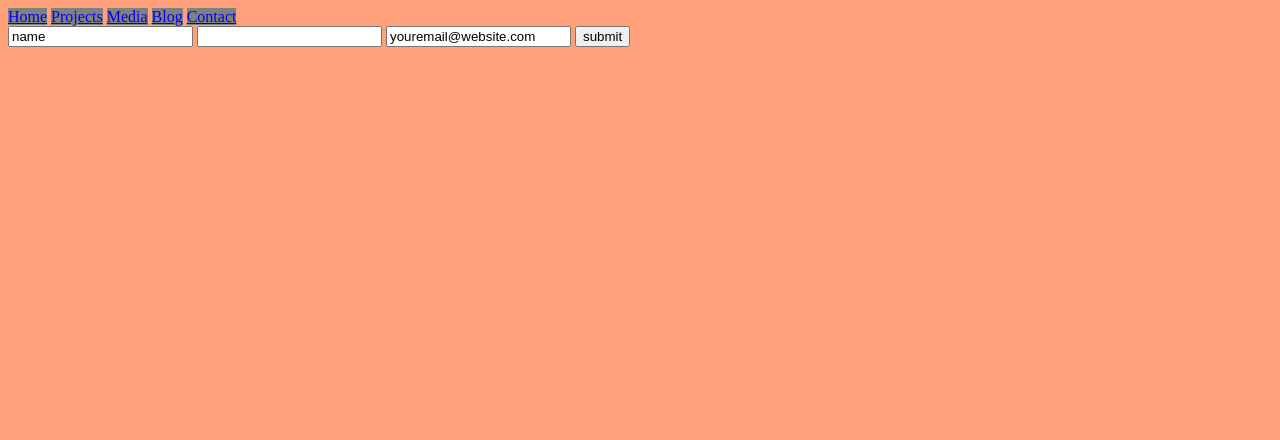
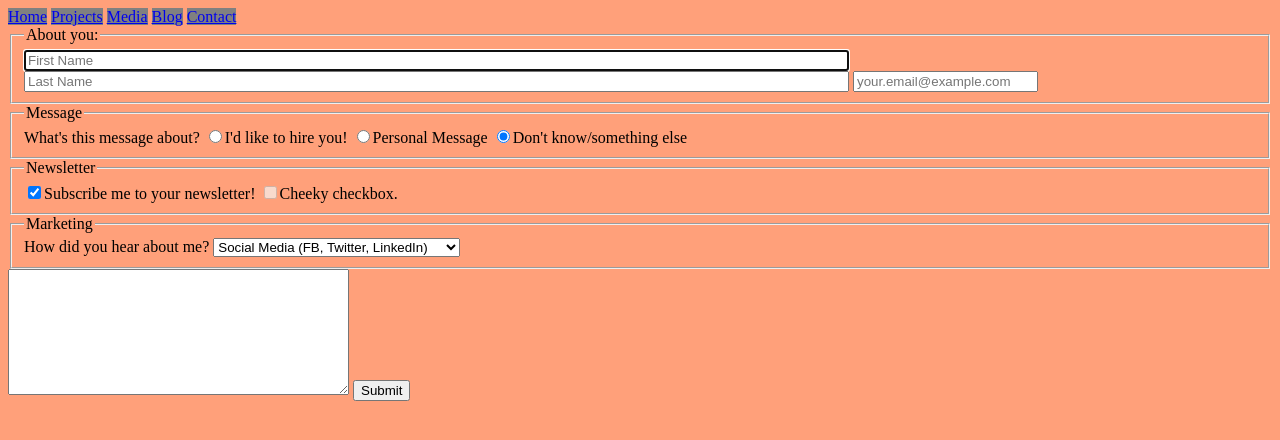
Before and after one commit to Jufebrown/jufebrown-portfolio, a plain HTML site: page contact/index.html in a window 1280 px wide. Drawn offline with Linux system fonts and the light colour scheme.

Commit message:
added formspree

```diff
--- a/contact/index.html
+++ b/contact/index.html
@@ -17,11 +17,55 @@
     </nav>
 
     <div class="container">
-      <form action="index.html" method="post">
-        <input type="text" name="name" value="name">
-        <input type="password" name="password" value="">
-        <input type="email" name="email" value="youremail@website.com">
-        <input type="submit" name="submit" value="submit">
+      <form class="" action="https://formspree.io/jufebrown@gmail.com"
+      method="POST">
+        <fieldset>
+          <legend>About you:</legend>
+          <input type="text" name="firstname" placeholder="First Name" size="100" autofocus>
+          <input type="text" name="lastname" placeholder="Last Name" size="100">
+          <input type="email" name="userEmail" placeholder="your.email@example.com">
+        </fieldset>
+
+        <fieldset>
+          <legend>Message</legend>
+          <label>What's this message about?
+            <input type="radio" name="subject" value="professional" checked><span>I'd like to hire you!</span>
+            <input type="radio" name="subject" value="personal" checked><span>Personal Message</span>
+            <input type="radio" name="subject" value="other" checked><span>Don't know/something else</span>
+          </label>
+        </fieldset>
+
+        <fieldset>
+          <legend>Newsletter</legend>
+          <input type="checkbox" name="optin" value="trusting" checked>Subscribe me to your newsletter!
+          <input type="checkbox" name="optout" value="skeptical" disabled>Cheeky checkbox.
+        </fieldset>
+
+        <fieldset>
+          <legend>Marketing</legend>
+          <label for="marketing">How did you hear about me?</label>
+          <select name="marketing">
+            <optgroup label="Online">
+              <option value="social">Social Media (FB, Twitter, LinkedIn)</option>
+              <option value="github">Online Portfolio (GitHub)</option>
+              <option value="search">Search Engine</option>
+              <option value="email">Email</option>
+            </optgroup>
+            <optgroup label="In-Person">
+              <option value="networking">We met at a networking event</option>
+              <option value="referral">Personal referral</option>
+              <option value="random">We met somewhere else</option>
+            </optgroup>
+            <option value="other">Other</option>
+          </select>
+
+        </fieldset>
+        <textarea name="user_message" rows="8" cols="40"></textarea>
+
+        <input type="submit">
+
+
+
       </form>
     </div>
 
```
